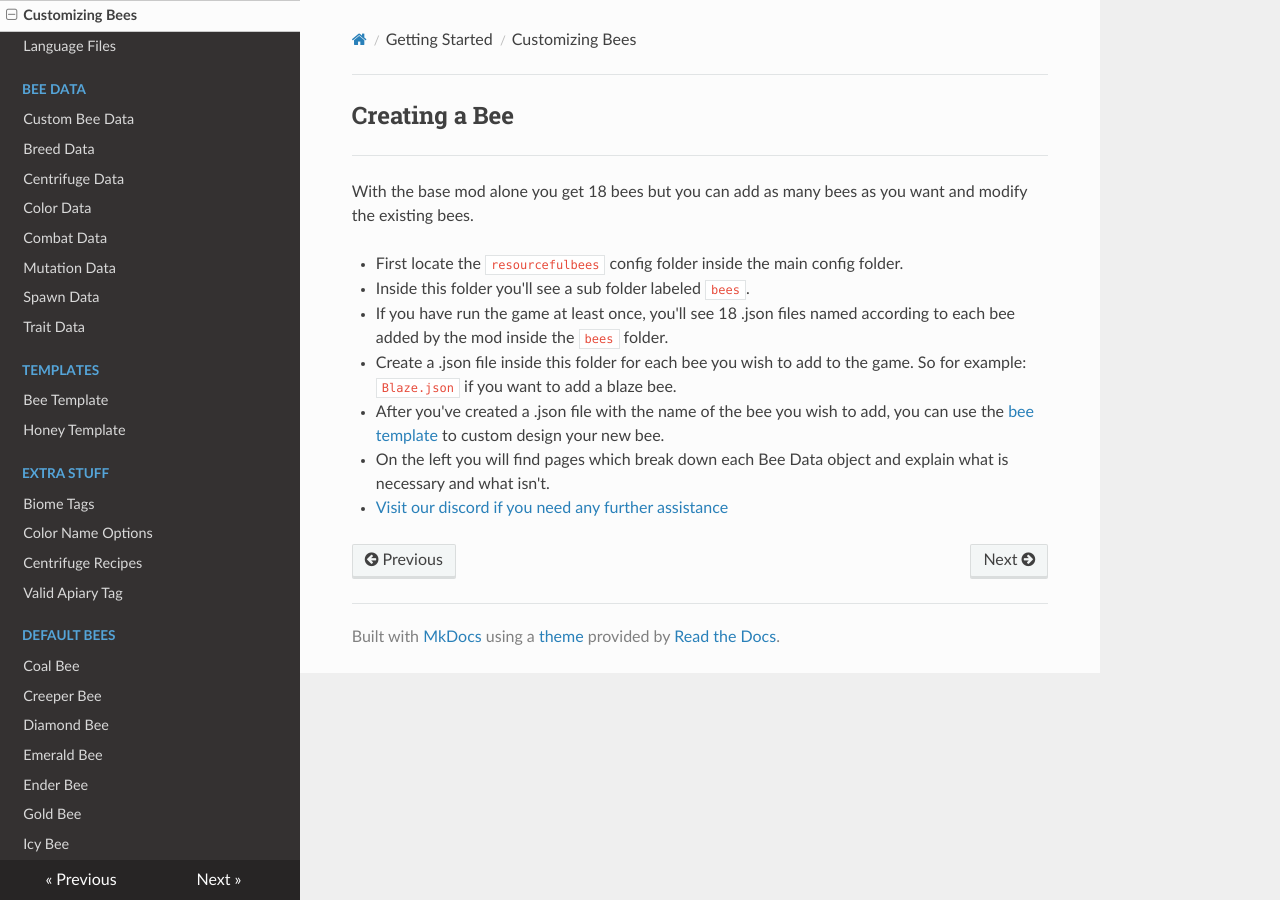
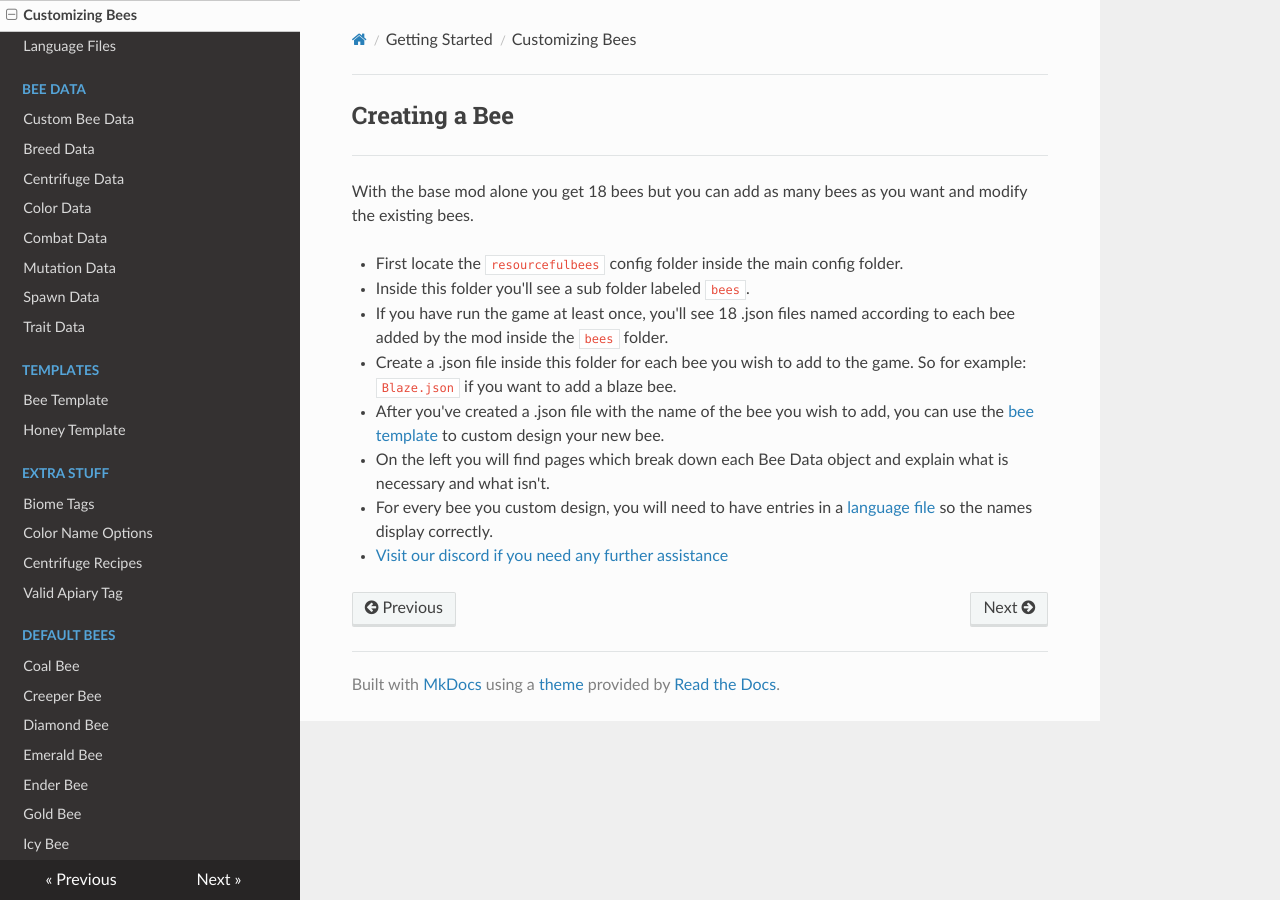
Before and after one commit to Team-Resourceful/ResourcefulBeesDocs, an MkDocs documentation site: the page built from docs/getting_started/bee_creation.md, in a window 1280 px wide. Built offline with MkDocs 1.6.1, drawn with Linux system fonts in a browser that asks for light colours; nearby versions of some CDN libraries.

Commit message:
docs/getting_started/bee_creation.md updated from https://stackedit.io/

```diff
--- a/docs/getting_started/bee_creation.md
+++ b/docs/getting_started/bee_creation.md
@@ -9,7 +9,8 @@ With the base mod alone you get 18 bees but you can add as many bees as you want
 * Create a .json file inside this folder for each bee you wish to add to the game. So for example: `Blaze.json` if you want to add a blaze bee.
 * After you've created a .json file with the name of the bee you wish to add, you can use the [bee template](https://resourceful-bees.readthedocs.io/en/1.16.3/data_templates/bee_template/) to custom design your new bee.
 * On the left you will find pages which break down each Bee Data object and explain what is necessary and what isn't.
+* For every bee you custom design, you will need to have entries in a [language file](https://resourceful-bees.readthedocs.io/en/1.16.3/getting_started/language_files/) so the names display correctly.
 * [Visit our discord if you need any further assistance](https://discord.gg/XXskJKEF)
 <!--stackedit_data:
-eyJoaXN0b3J5IjpbLTE3MDk3NDMzMjRdfQ==
+eyJoaXN0b3J5IjpbMTQ3NDYxODE0XX0=
 -->
```
